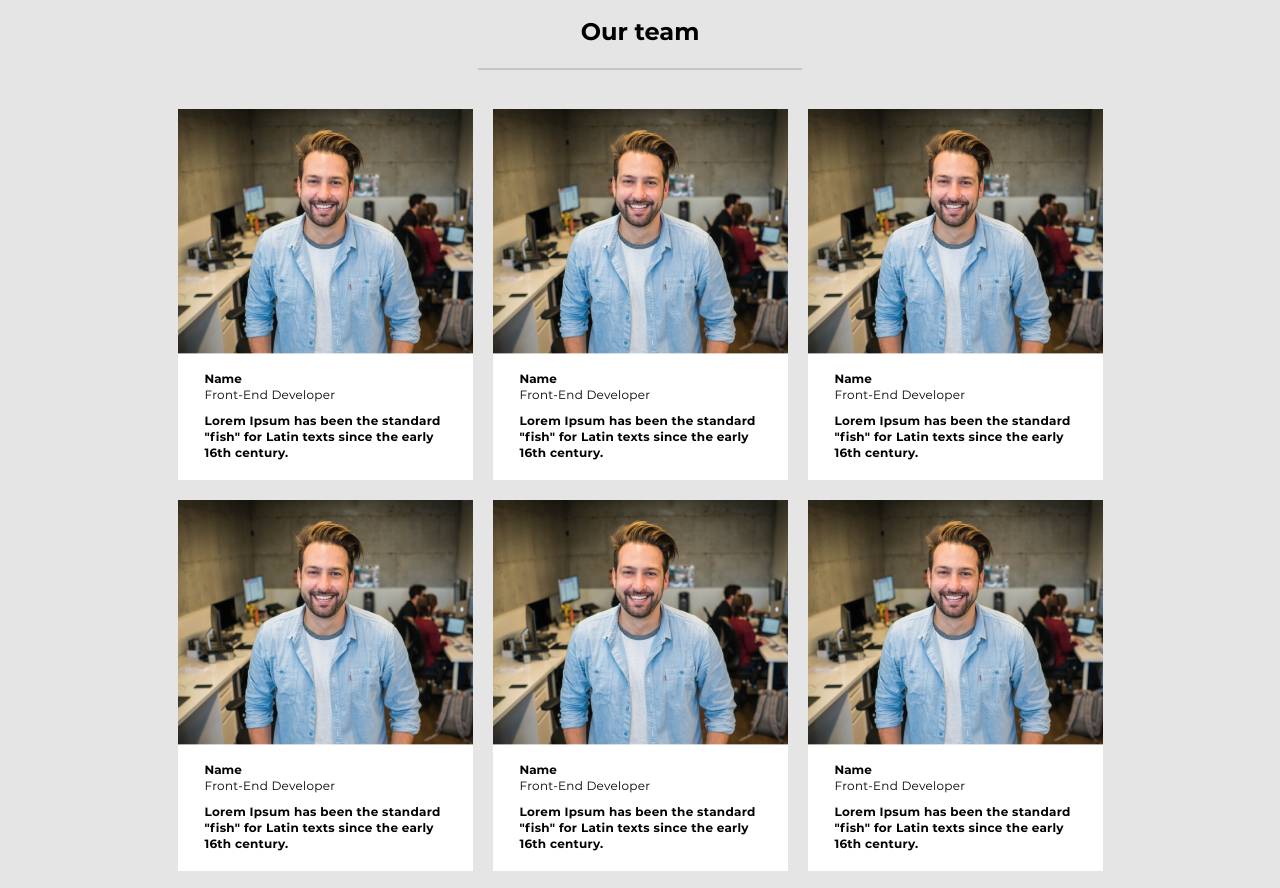
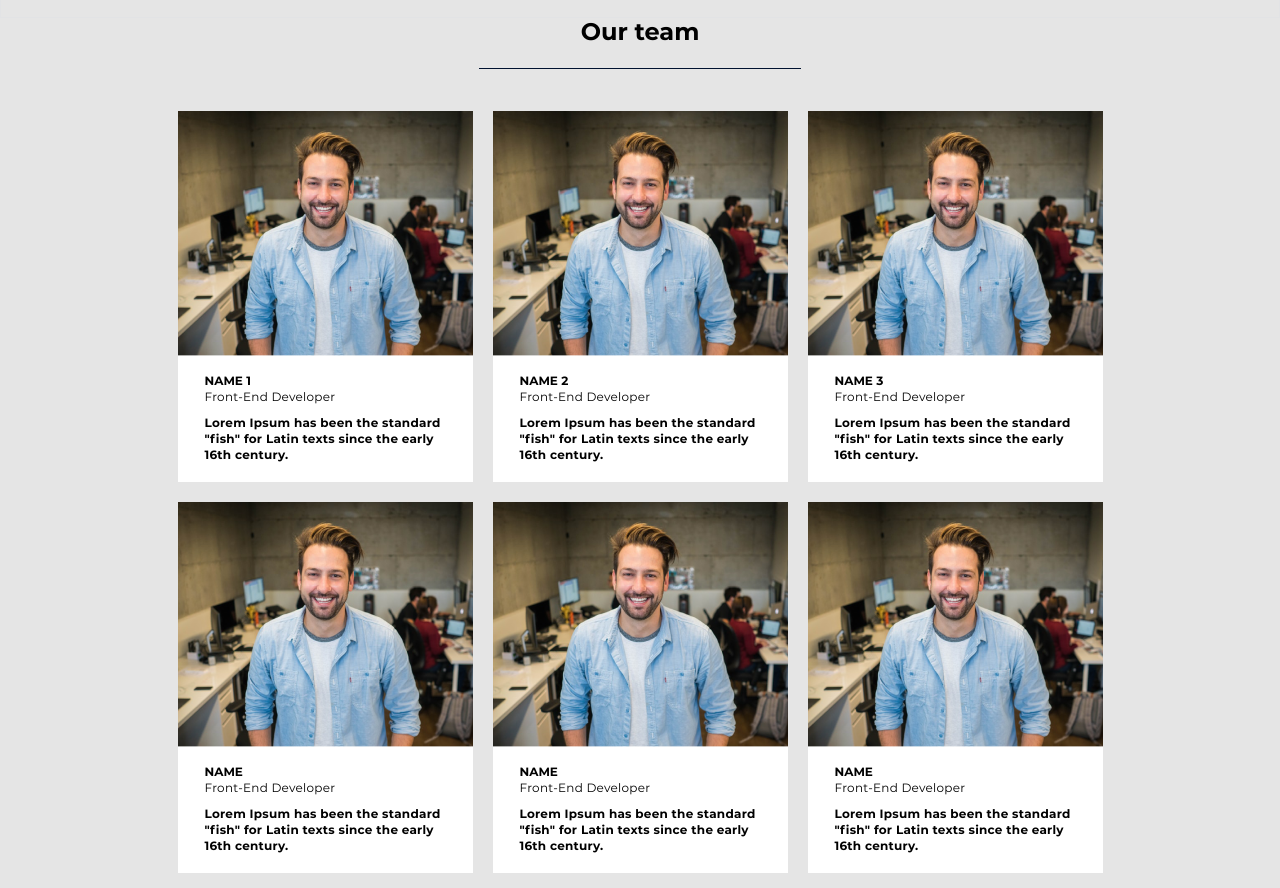
Before and after one commit to IvanFesenko/ProTestFront, a React app: page /contacts in a window 1280 px wide. Shown: the part 52-940 px from the top of the page. Built offline with nearby package versions, Linux system fonts and the light colour scheme.

Commit message:
front 16

```diff
--- a/src/components/ContactCard/ContactCard.js
+++ b/src/components/ContactCard/ContactCard.js
@@ -1,22 +1,32 @@
+import PropTypes from 'prop-types';
+import styles from './ContactCard.module.css';
 
-import styles from './ContactCard.module.css'
-import img from './../../assets/images/Rectangle_17.png'
-
-const ContactCard = () => {
+const ContactCard = ({img, title, position, description}) => {
     return (
         <div className={styles.ContactsCardList}>
             <div className={styles.ContactsCard}>
                 <img src={img} alt="name" />
                 <div>
-                    <h5>Name</h5>
-                    <span>Front-End Developer </span>
-                    <p>
-                        Lorem Ipsum has been the standard "fish" for Latin texts since the early 16th century.
-                    </p>
+                    <h5>{title}</h5>
+                    <span>{position}</span>
+                    <p>{description}</p>
                 </div>
             </div>
         </div>
     )
 }
 
+ContactCard.defaultProps = {
+    img:'',
+    title:'',
+    position:'',
+    description:''
+}
+
+ContactCard.propTypes = {
+    img:PropTypes.string.isRequired,
+    title:PropTypes.string.isRequired,
+    position:PropTypes.string.isRequired,
+    description:PropTypes.string.isRequired
+}
 export default ContactCard
--- a/src/components/ContactCard/ContactCard.module.css
+++ b/src/components/ContactCard/ContactCard.module.css
@@ -11,6 +11,7 @@
 .ContactsCard h5{
     font-size: 12px;
     line-height: 12px;
+    text-transform: uppercase;
 }
 
 .ContactsCard span{
--- a/src/views/ContactsPage/ContactsPage.js
+++ b/src/views/ContactsPage/ContactsPage.js
@@ -1,22 +1,31 @@
 import ContactCard from './../../components/ContactCard'
+import styles from './ContactsPage.module.css'
+import img from './../../assets/images/Rectangle_17.png'
 
-import styles from './ContactsPage.module.css'
+
+const contacts = [
+    {id:0, img, title:'Name 1', position:'Front-End Developer', description:'Lorem Ipsum has been the standard "fish" for Latin texts since the early 16th century.' },
+    {id:1, img, title:'Name 2', position:'Front-End Developer', description:'Lorem Ipsum has been the standard "fish" for Latin texts since the early 16th century.' },
+    {id:2, img, title:'Name 3', position:'Front-End Developer', description:'Lorem Ipsum has been the standard "fish" for Latin texts since the early 16th century.' },
+    {id:3, img, title:'Name', position:'Front-End Developer', description:'Lorem Ipsum has been the standard "fish" for Latin texts since the early 16th century.' },
+    {id:4, img, title:'Name', position:'Front-End Developer', description:'Lorem Ipsum has been the standard "fish" for Latin texts since the early 16th century.' },
+    {id:5, img, title:'Name', position:'Front-End Developer', description:'Lorem Ipsum has been the standard "fish" for Latin texts since the early 16th century.' },
+    {id:6, img, title:'Name', position:'Front-End Developer', description:'Lorem Ipsum has been the standard "fish" for Latin texts since the early 16th century.' },
+    {id:7, img, title:'Name', position:'Front-End Developer', description:'Lorem Ipsum has been the standard "fish" for Latin texts since the early 16th century.' },
+    {id:8, img, title:'Name', position:'Front-End Developer', description:'Lorem Ipsum has been the standard "fish" for Latin texts since the early 16th century.' },
+]
+
 
 const ContactsPage = () => {
     return (
        <>
             <h2 className={styles.OutTeam} >Our team</h2>
-            <hr className={styles.hr}  />
             <div className={styles.ContactsPageList}>
-                <ContactCard />
-                <ContactCard />
-                <ContactCard />
-                <ContactCard />
-                <ContactCard />
-                <ContactCard />
-                <ContactCard />
-                <ContactCard />
-                <ContactCard />
+
+                {
+                    contacts.map((contact, k)=>(<ContactCard key={k} {...contact}/>))
+                }
+
             </div>
        </>
     )
--- a/src/views/ContactsPage/ContactsPage.module.css
+++ b/src/views/ContactsPage/ContactsPage.module.css
@@ -1,12 +1,19 @@
 .OutTeam{
     text-align: center;
+    position: relative;
+    margin-bottom: 55px;
 }
 
-.hr{
-    opacity: 0.15;
-    border: 1px solid #00122F;
+.OutTeam::after{
+    content: '';
+
+    position: absolute;
     width: 322px;
-    margin: 22px auto 29px;
+    height: 1px;
+    background: #00122F;
+    top: calc(100% + 22px);
+    left: 50%;
+    transform: translate(-50%, 0);
 }
 
 .ContactsPageList{
```
